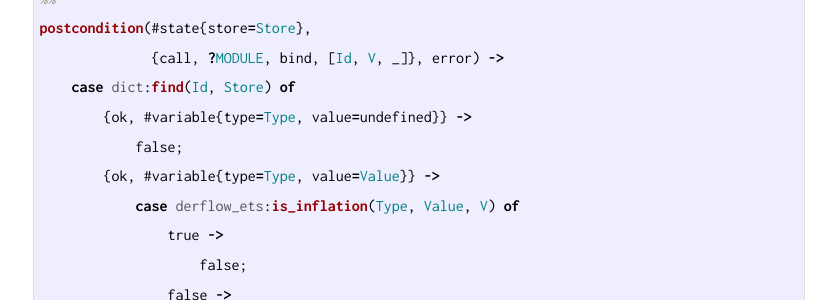
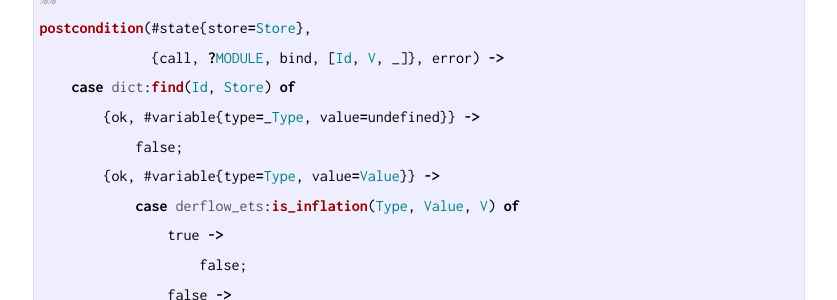
Before and after one commit to cmeiklejohn/cmeiklejohn.github.io, a Jekyll site: the page built from _posts/2014-10-01-quickchecking-derflow.markdown, in a window 1280 px wide and 900 px high, scrolled down 5282 px. Shown: the part 152-452 px from the top of the window, without its empty margins (221-1058 px from the left). Built offline with Jekyll 4.4.1, drawn with Linux system fonts in a browser that asks for light colours; comment, search, counter and statistics services are not loaded.

Commit message:
Fix function again.

```diff
--- a/_posts/2014-10-01-quickchecking-derflow.markdown
+++ b/_posts/2014-10-01-quickchecking-derflow.markdown
@@ -230,7 +230,7 @@ re-assign a already bound variable to a new value.
 postcondition(#state{store=Store},
               {call, ?MODULE, bind, [Id, V, _]}, error) ->
     case dict:find(Id, Store) of
-        {ok, #variable{type=Type, value=undefined}} ->
+        {ok, #variable{type=_Type, value=undefined}} ->
             false;
         {ok, #variable{type=Type, value=Value}} ->
             case derflow_ets:is_inflation(Type, Value, V) of
```
